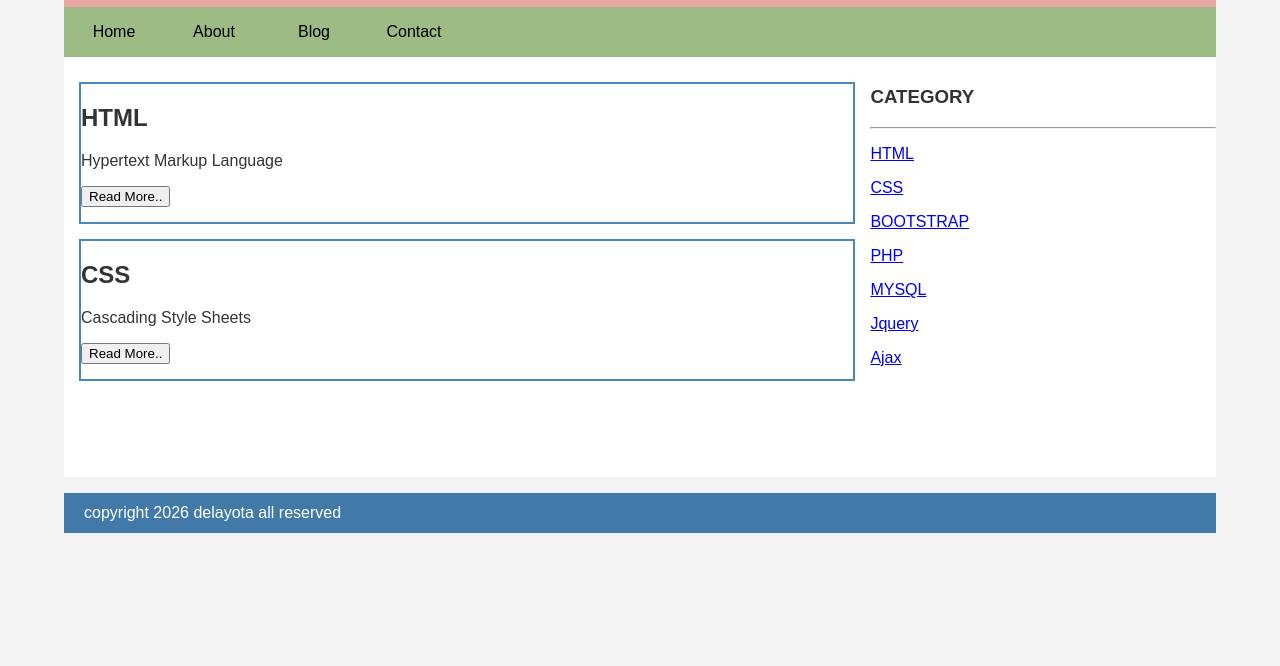
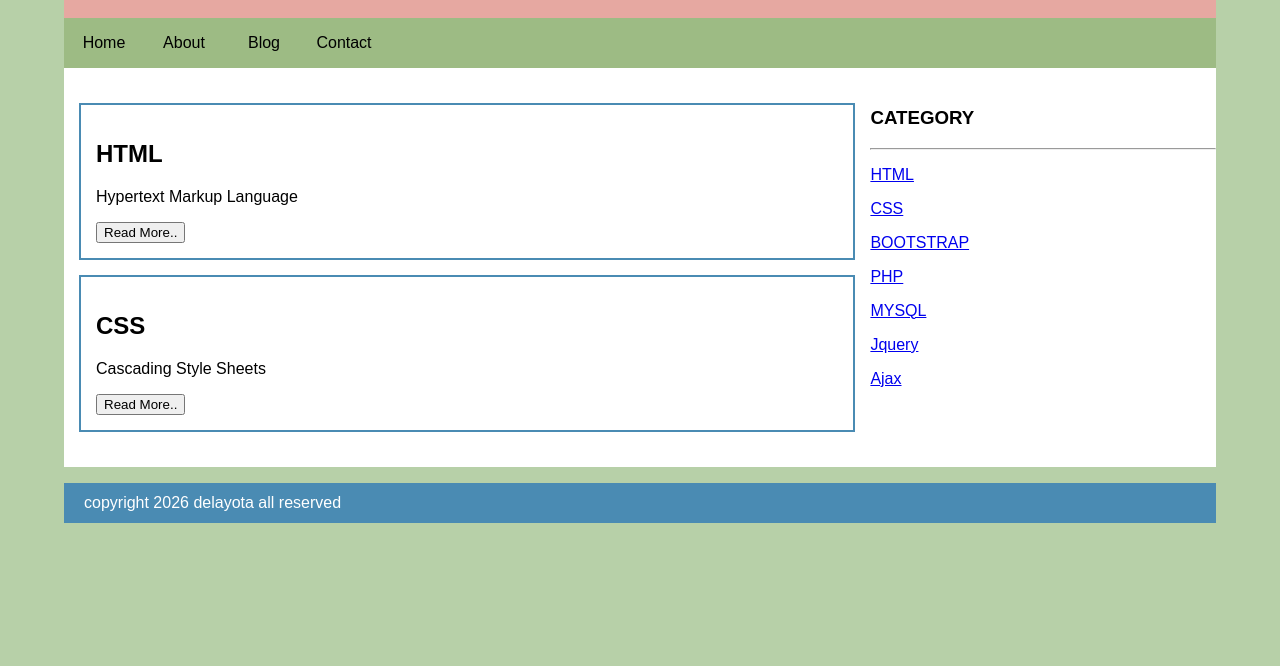
Before and after one commit to fararirurerop-ui/berita-orang-keren, a plain HTML site: page index.html in a window 1280 px wide. Shown: the part 134-800 px from the top of the page. Drawn offline with Linux system fonts and the light colour scheme.

Commit message:
Update style.css

```diff
--- a/style.css
+++ b/style.css
@@ -1,8 +1,6 @@
 
 body {
-    background: #f3f3f3;
-    color: #333;
-    width: 100%;
+    background: #b7d0a8;
     font-family: sans-serif;
     margin: 0;
 }
@@ -14,19 +12,20 @@ body {
     line-height: 120px;
     background: #e6a8a1;
     color: #fff;
+    font-size: 24px;
 }
-
 
 .jarak {
     padding: 0 20px;
 }
 
+
 .menu {
-    background-color: #9dbb84;
+    width: 90%;
+    margin: auto;
+    background: #9dbb84;
     height: 50px;
     line-height: 50px;
-    width: 90%;
-    margin: auto;
 }
 
 .menu ul {
@@ -40,57 +39,40 @@ body {
 }
 
 .menu ul li a {
-    float: left;
-    width: 100px;
     display: block;
+    width: 80px;
     text-align: center;
-    color: #000;
     text-decoration: none;
+    color: black;
 }
 
 .menu ul li a:hover {
-    background-color: #7da56a;
+    background: #7da56a;
 }
 
-
+/* CONTENT */
 .content {
     width: 90%;
     margin: auto;
     background: #fff;
-    min-height: 400px;
-    padding: 10px 0;
+    padding: 20px 0;
+    overflow: hidden;
 }
-
-
-.content::after {
-    content: "";
-    display: block;
-    clear: both;
-}
-
 
 .kiri {
     width: 70%;
     float: left;
 }
 
-
 .kanan {
     width: 30%;
     float: left;
 }
 
-
 .border {
-    border: 2px solid #4887b9;
+    border: 2px solid #4a8bb3;
     margin: 15px;
-    padding-bottom: 15px;
-}
-
-
-.undecor {
-    text-decoration: none;
-    color: blue;
+    padding: 15px;
 }
 
 
@@ -99,7 +81,7 @@ body {
     margin: auto;
     height: 40px;
     line-height: 40px;
-    background: #417aa8;
+    background: #4a8bb3;
     color: #fff;
     margin-top: 10px;
 }
```
